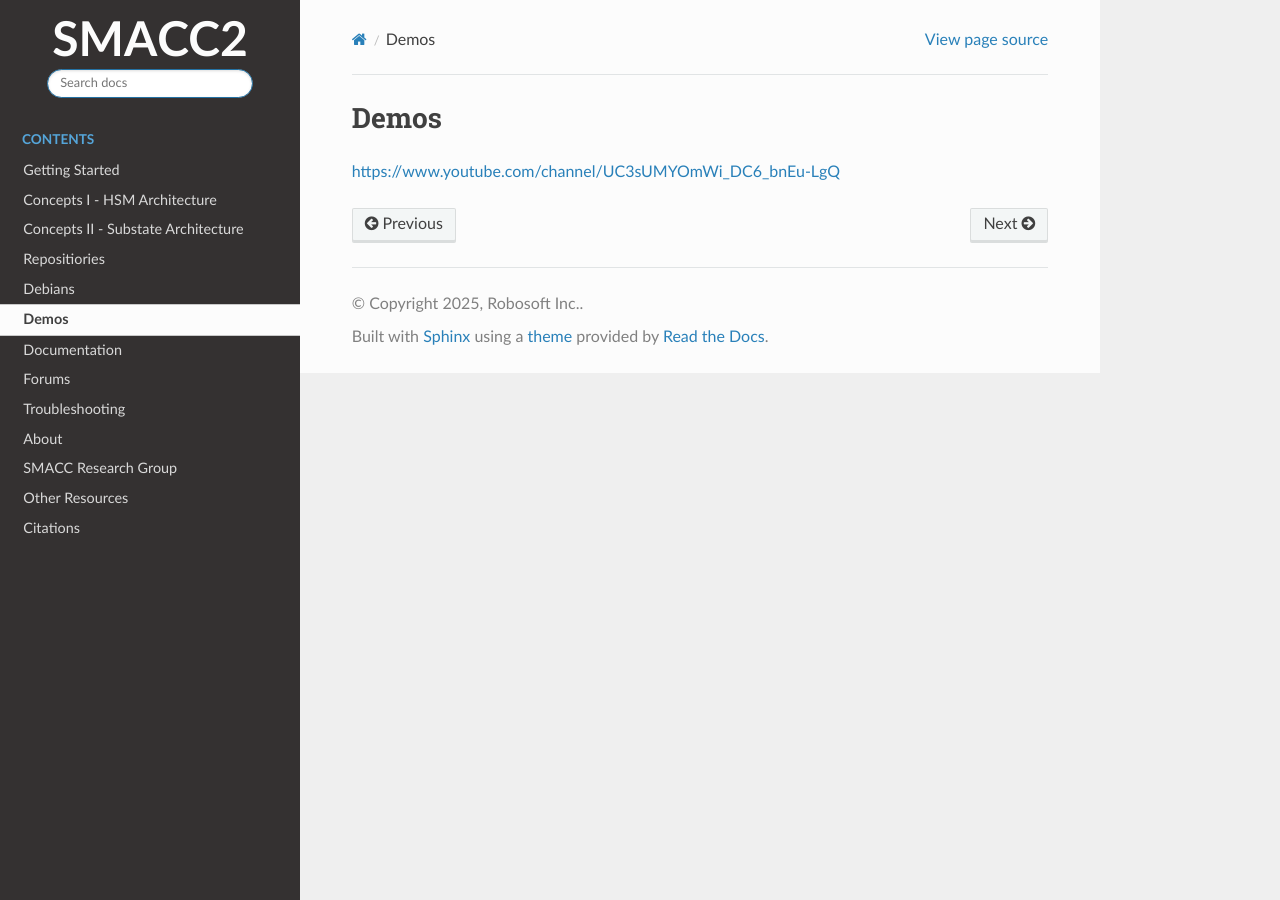
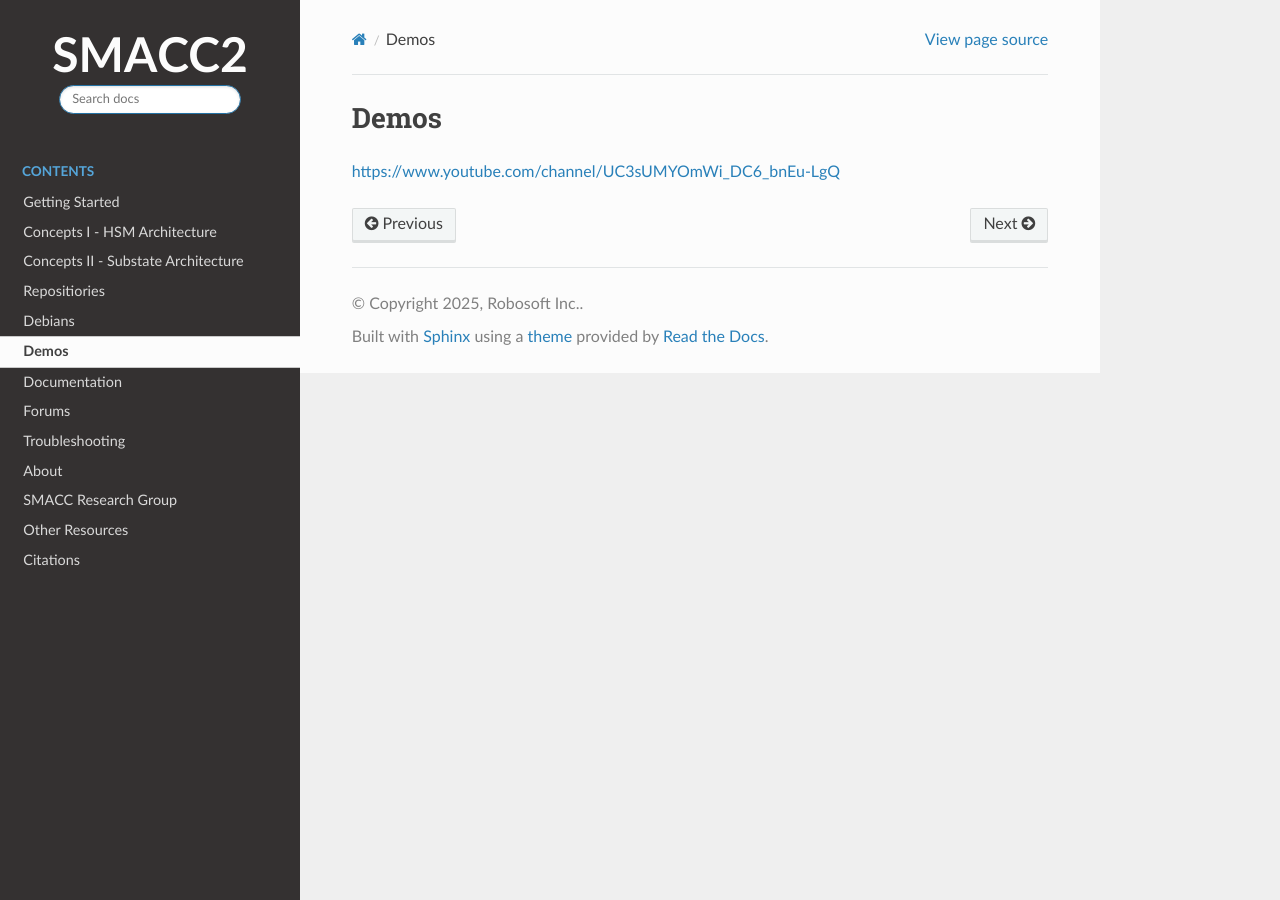
Before and after one commit to robosoft-ai/smacc2_docs, a Sphinx documentation site: the page built from docs/source/demos.rst, in a window 1280 px wide. Built offline with Sphinx 7.4.7 and the Read the Docs theme 3.1.0, drawn with Linux system fonts in a browser that asks for light colours; comment, search, counter and statistics services are not loaded.

Commit message:
Update custom.css

```diff
--- a/docs/source/_static/custom.css
+++ b/docs/source/_static/custom.css
@@ -31,7 +31,7 @@
 .wy-side-nav-search {
     display: block;
     width: 300px;
-    padding: .809em;
+    padding: 1.809em;
     margin-bottom: .809em;
     z-index: 200;
     background-color: #343131;
```
